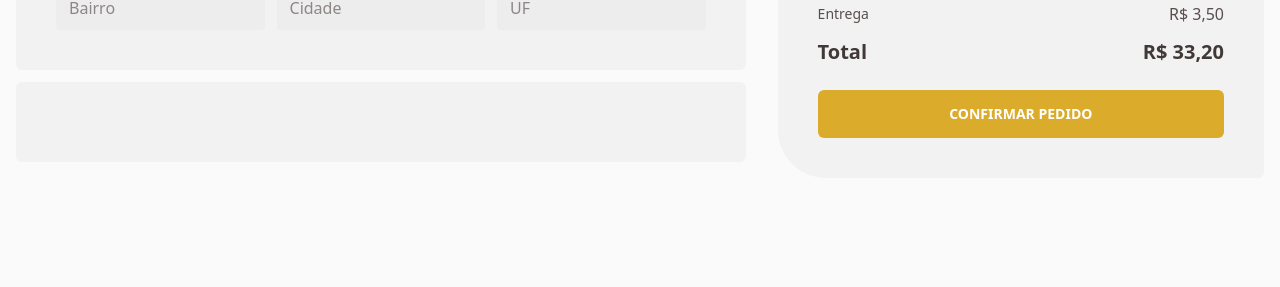
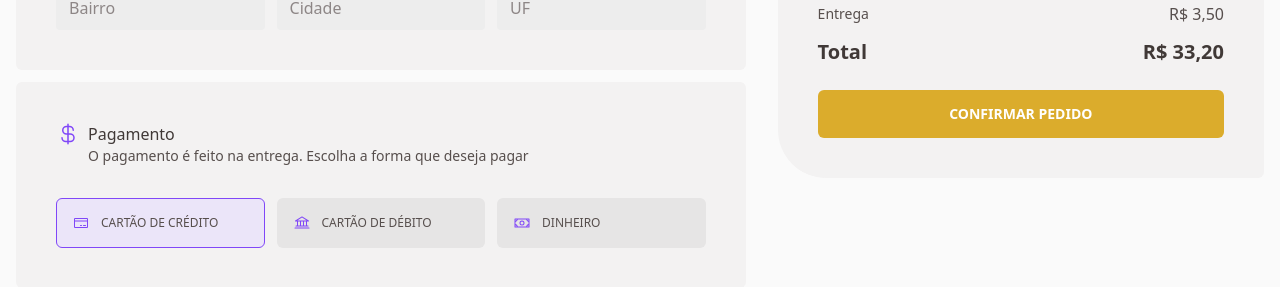
Before and after one commit to matheusbrauna/coffee-delivery, a Next.js app: page /checkout in a window 1280 px wide. Shown: the part 485-772 px from the top of the page. Built offline with nearby package versions, Linux system fonts and the light colour scheme; no server answers.

Commit message:
feat: add method payments structure

```diff
--- a/src/pages/checkout.tsx
+++ b/src/pages/checkout.tsx
@@ -1,5 +1,11 @@
 import { SelectedCoffee } from '@/components/SelectedCoffee'
-import { MapPin } from '@phosphor-icons/react'
+import {
+  Bank,
+  CreditCard,
+  CurrencyDollar,
+  MapPin,
+  Money,
+} from '@phosphor-icons/react'
 
 export default function Checkout() {
   return (
@@ -79,7 +85,32 @@ export default function Checkout() {
                   </div>
                 </form>
               </div>
-              <div className="p-10 rounded-md bg-base-card"></div>
+              <div className="p-10 rounded-md bg-base-card">
+                <div className="flex gap-2">
+                  <CurrencyDollar size={24} className="text-brand-purple" />
+                  <div>
+                    <h3 className="text-base-subtitle">Pagamento</h3>
+                    <p className="text-sm">
+                      O pagamento é feito na entrega. Escolha a forma que deseja
+                      pagar
+                    </p>
+                  </div>
+                </div>
+                <div className="flex gap-3 mt-8">
+                  <div className="flex items-center flex-1 gap-3 p-4 text-xs uppercase border rounded-md border-brand-purple bg-brand-purple-light">
+                    <CreditCard size={16} className="text-brand-purple" />
+                    Cartão de crédito
+                  </div>
+                  <div className="flex items-center flex-1 gap-3 p-4 text-xs uppercase border border-transparent rounded-md bg-base-button">
+                    <Bank size={16} className="text-brand-purple" />
+                    Cartão de débito
+                  </div>
+                  <div className="flex items-center flex-1 gap-3 p-4 text-xs uppercase border border-transparent rounded-md bg-base-button">
+                    <Money size={16} className="text-brand-purple" />
+                    Dinheiro
+                  </div>
+                </div>
+              </div>
             </div>
           </div>
           <div className="flex-[2]">
```
